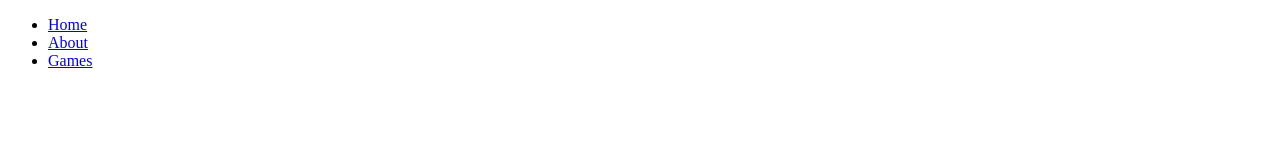
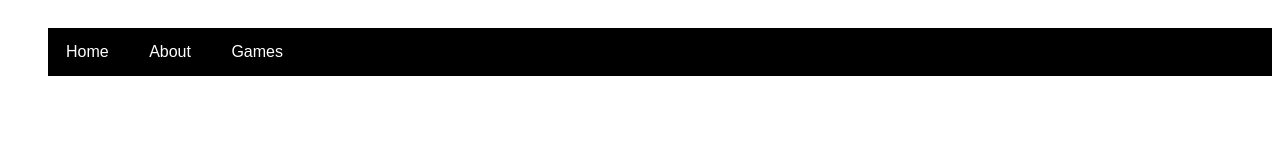
Before and after one commit to nativegames101/nativegames101.github.io, a plain HTML site: page index.html in a window 1280 px wide. Drawn offline with Linux system fonts and the light colour scheme.

Commit message:
Update index.html

```diff
--- a/index.html
+++ b/index.html
@@ -2,7 +2,7 @@
 <html>
   <head>
     <title>Null-Website</title>
-    <link type="text/css" ref="stylesheet" href="src/style.css" />
+    <link type="text/css" rel="stylesheet" href="src/style.css" />
   </head>
   <body>
     <nav>
```
